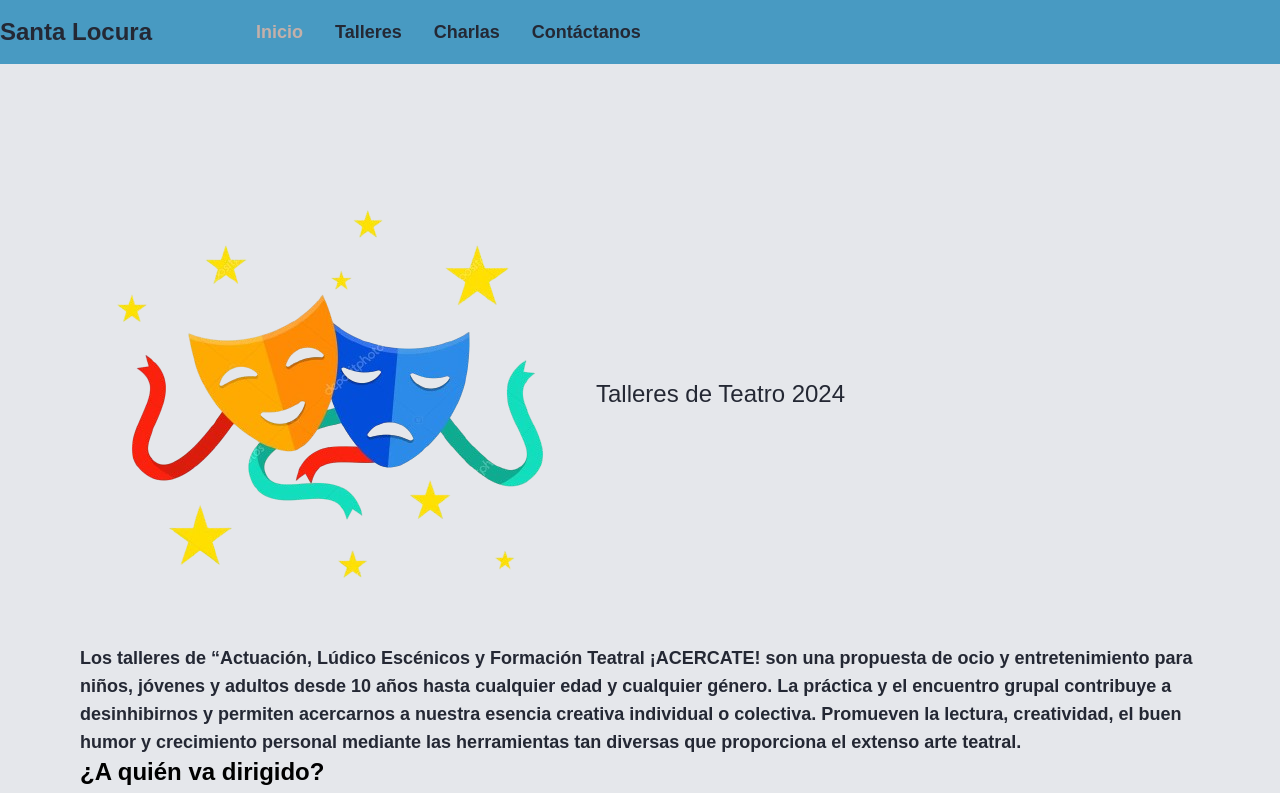
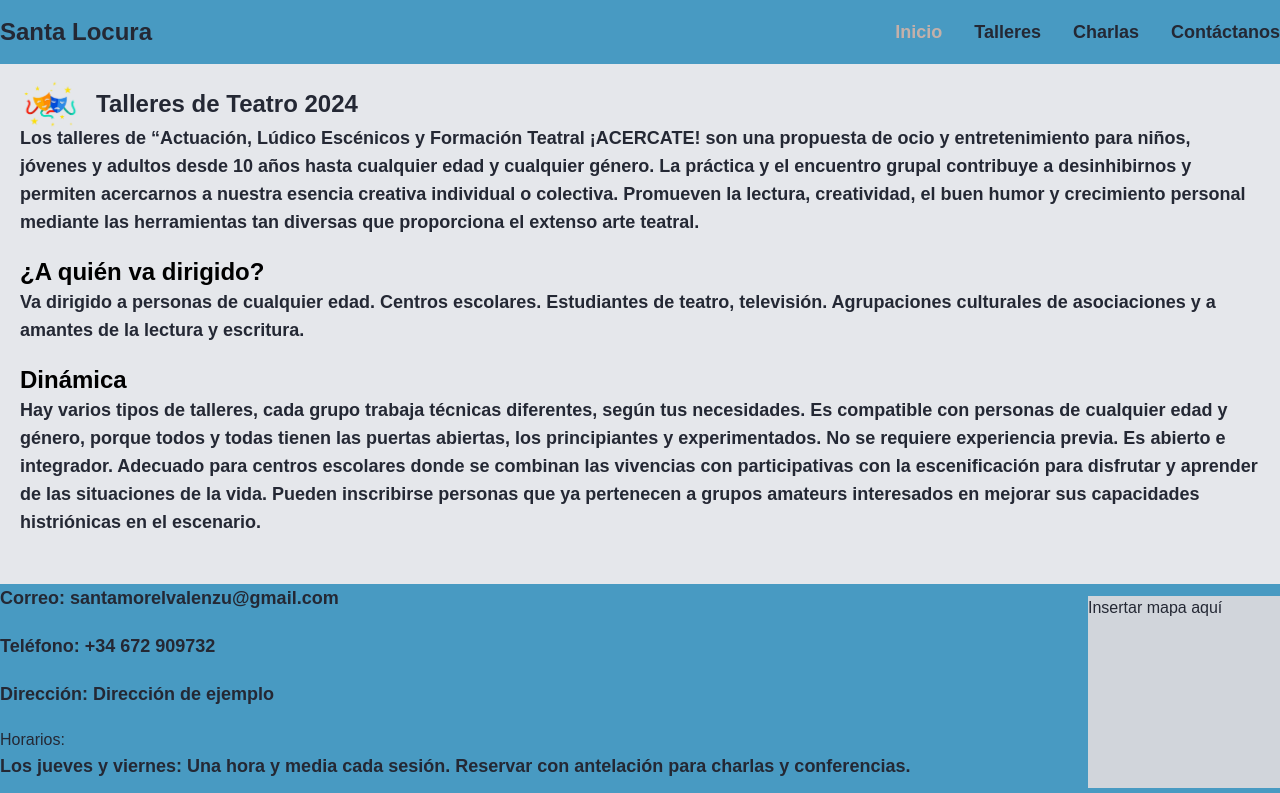
Before and after one commit to javiercastaneda303/santalocuraproductions, a React (Create React App) app: page / in a window 1280 px wide. Shown: the top 793 px of the page. Built offline with nearby package versions, Linux system fonts and the light colour scheme.

Commit message:
tailiwind inicio responsive

```diff
--- a/src/components/IconTitle/index.tsx
+++ b/src/components/IconTitle/index.tsx
@@ -7,7 +7,7 @@ type PropsIconTitle = {
 const IconTitle: FC<PropsIconTitle> = ({ title }) => {
   return (
     <div className="IconTitleContainer flex items-center">
-      <div className="imageContainer mr-4 flex items-center">
+      <div className="imageContainer mr-4 flex items-center w-60 h-40">
         <img src={'/images/teatro.png'} className="max-h-6em max-w-full" alt="Teatro" />
       </div>
 
--- a/src/components/Layout/index.tsx
+++ b/src/components/Layout/index.tsx
@@ -10,7 +10,7 @@ const Layout: React.FC<LayoutProps> = ({ children }) => {
   return (
     <div className="layout min-h-screen flex flex-col">
       <Navbar />
-      <div className="content flex-1 p-20 relative bg-gray-200">
+      <div className="content flex-1 p-5 relative bg-gray-200">
         <div className="background fixed top-0 left-0 h-full z-[-10000]">
           {/* <img src="/images/fondo.jpg" alt="Fondo" className="object-contain w-full" /> */}
         </div>
--- a/src/components/Navbar/index.tsx
+++ b/src/components/Navbar/index.tsx
@@ -1,3 +1,4 @@
+// Navbar.tsx
 import React from 'react'
 import { Link, useLocation } from 'react-router-dom'
 
@@ -5,10 +6,13 @@ const Navbar: React.FC = () => {
   const location = useLocation()
 
   return (
-    <div className="navbar bg-primary text-secondary sticky top-0">
-      <div className="container flex justify-center items-center py-4">
-        <div className="logo text-2xl font-bold w-1/5">Santa Locura</div>
-        <div className="menu flex items-center w-3/5 ml-auto space-x-8">
+    <div className="navbar flex justify-center bg-primary text-secondary sticky top-0">
+      <div className="container flex justify-between items-center py-4">
+        <div className="logo text-2xl font-bold">Santa Locura</div>
+        <div className="menu-icon text-3xl cursor-pointer md:hidden">
+          {/* Agrega un ícono de menú para dispositivos móviles */}☰
+        </div>
+        <div className="menu hidden md:flex items-center space-x-8">
           <Link
             to="/"
             className={`text-lg font-bold ${
@@ -42,7 +46,6 @@ const Navbar: React.FC = () => {
             Contáctanos
           </Link>
         </div>
-        <div style={{ width: '20%' }} />
       </div>
     </div>
   )
--- a/src/style.css
+++ b/src/style.css
@@ -12,9 +12,9 @@ html {
 }
 
 h1 {
-  @apply text-secondary text-2xl; /* Utiliza las clases de Tailwind para tamaño de fuente y color */
+  @apply text-secondary text-2xl font-bold; /* Utiliza las clases de Tailwind para tamaño de fuente y color */
 }
 
 p {
-  @apply text-secondary text-lg font-semibold; /* Utiliza las clases de Tailwind para tamaño de fuente, peso y color */
+  @apply text-secondary pb-5 text-lg font-semibold; /* Utiliza las clases de Tailwind para tamaño de fuente, peso y color */
 }
--- a/tailwind.config.js
+++ b/tailwind.config.js
@@ -5,6 +5,14 @@ module.exports = {
         primary: '#489ac2',
         secondary: '#242834',
         third: '#c4b0a9'
+      },
+      width: {
+        30: '30px',
+        60: '60px'
+      },
+      height: {
+        30: '30px',
+        40: '40px'
       }
     }
   },
```
